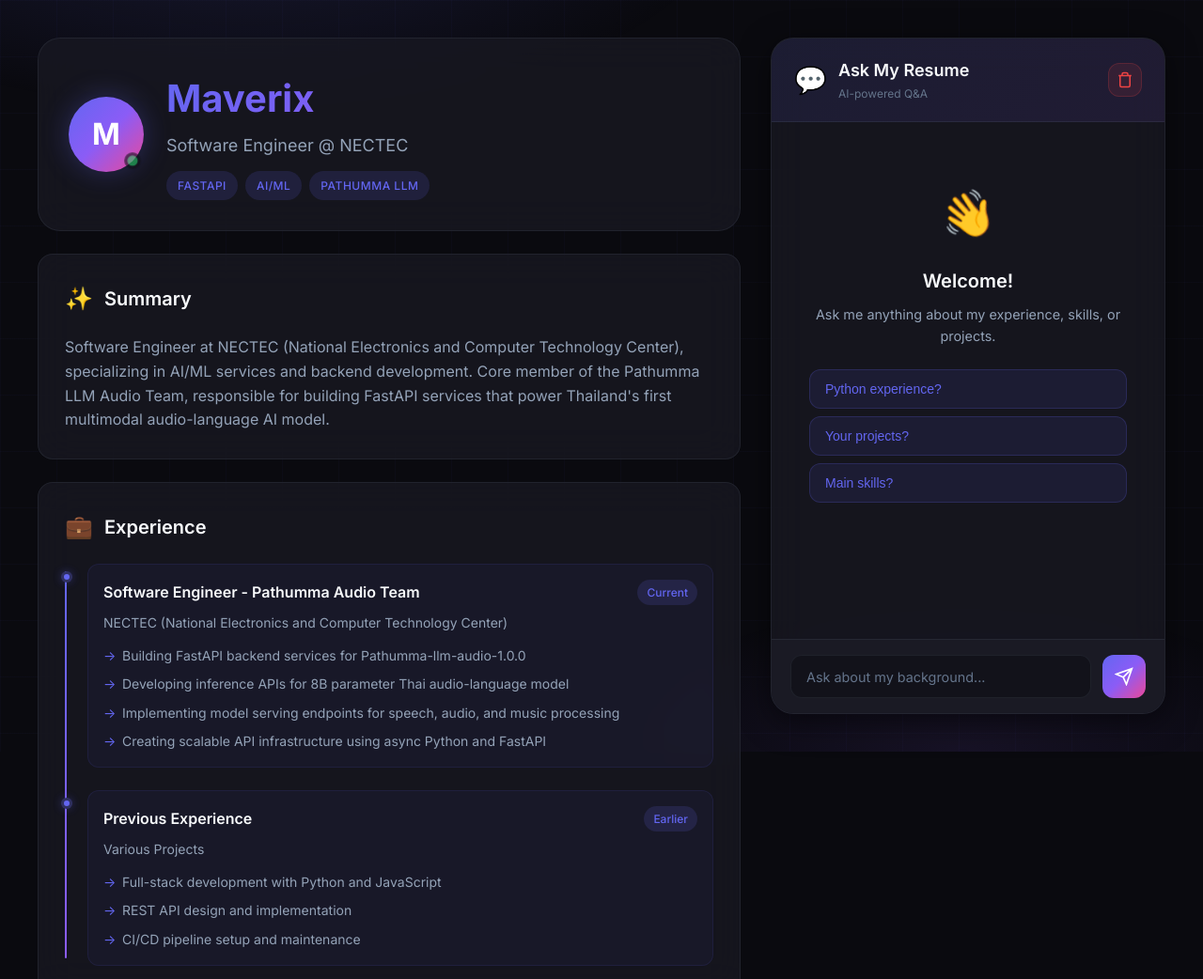
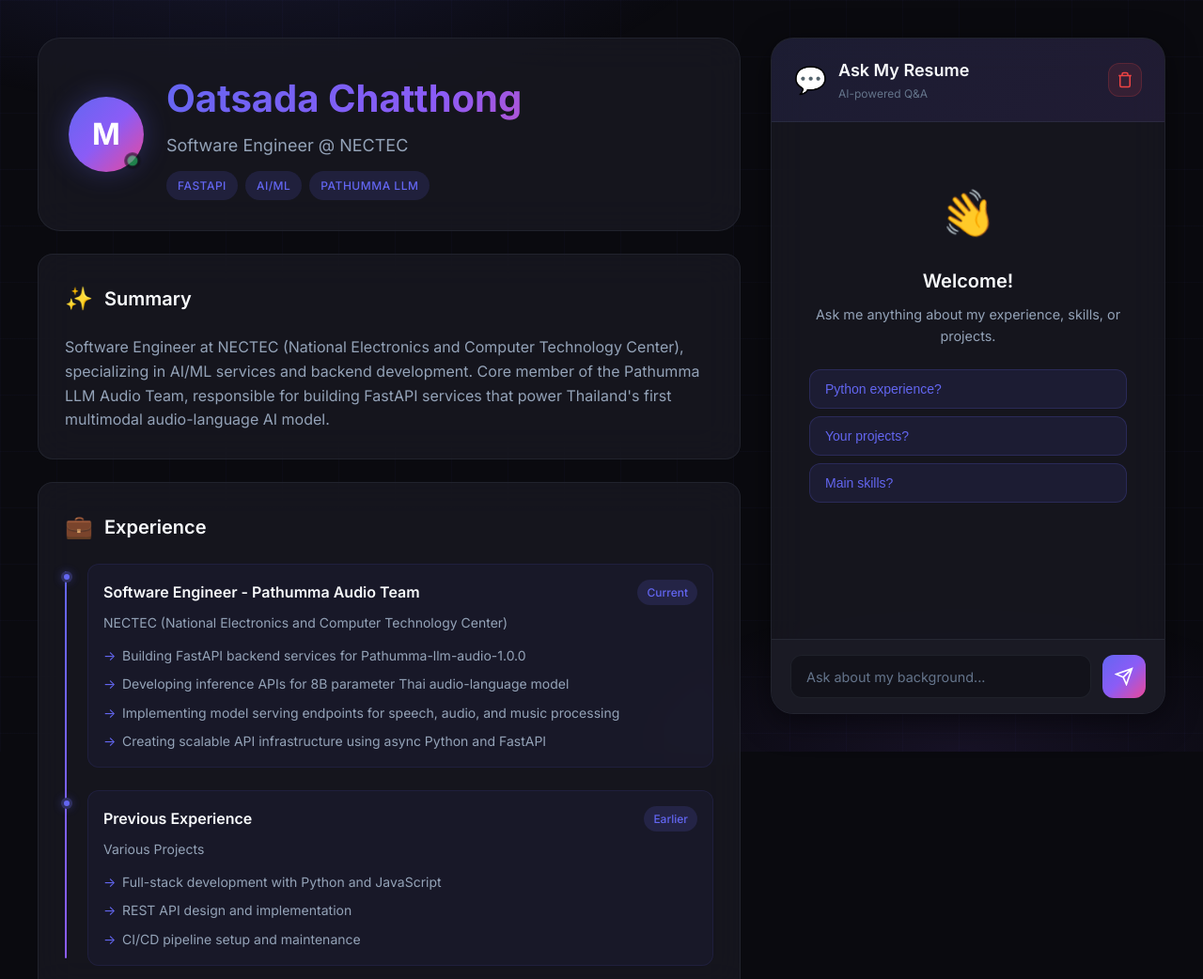
Before and after one commit to montg1/MyChatbot, a website built with Vite: page frontend/index.html in a window 1280 px wide. Shown: the top 1042 px of the page at 94% size. Built offline with nearby package versions, Linux system fonts and the light colour scheme.

Commit message:
Update html

```diff
--- a/frontend/index.html
+++ b/frontend/index.html
@@ -31,7 +31,7 @@
                     <span class="status-indicator"></span>
                 </div>
                 <div class="header-content">
-                    <h1 class="name">Maverix</h1>
+                    <h1 class="name">Oatsada Chatthong</h1>
                     <p class="title">Software Engineer @ NECTEC</p>
                     <div class="tags">
                         <span class="tag">FastAPI</span>
```
